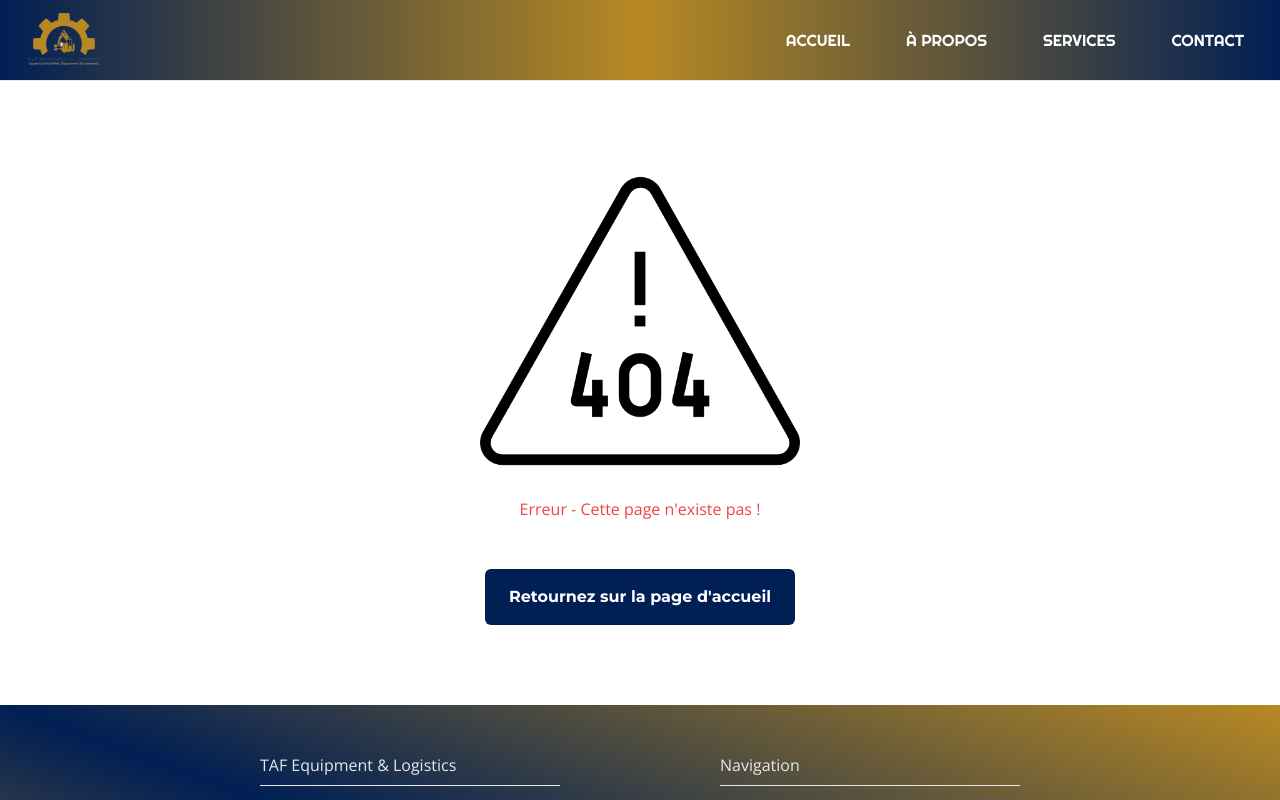
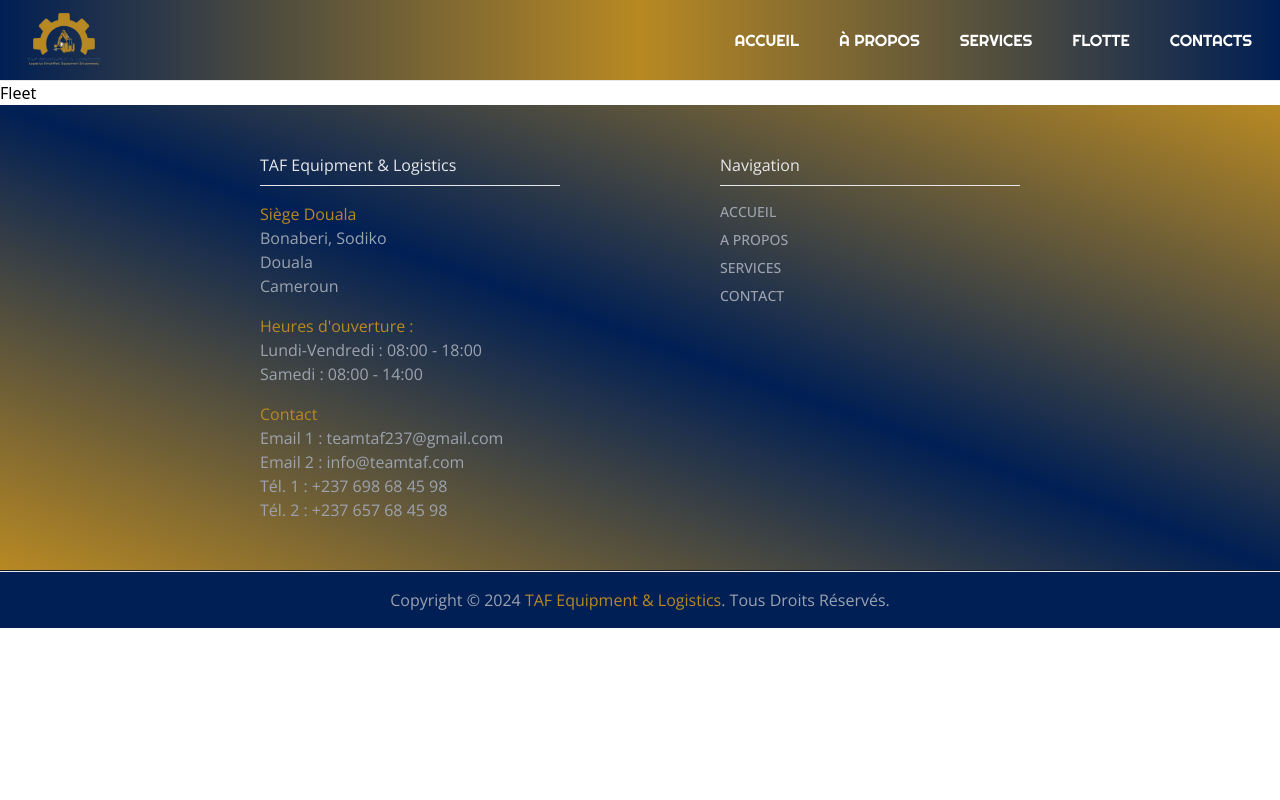
Before and after one commit to tonybnya/website, a React (Vite) app: page /fleet in a window 1280 px wide. Shown: the top 800 px of the page. Built offline with nearby package versions, Linux system fonts and the light colour scheme.

Commit message:
update: Navbar component and add Fleet page

```diff
--- a/src/App.jsx
+++ b/src/App.jsx
@@ -3,6 +3,7 @@
 import Home from "./pages/Home";
 import About from "./pages/About";
 import Services from "./pages/Services";
+import Fleet from "./pages/Fleet";
 import Contact from "./pages/Contact";
 import ErrorPage from "./pages/ErrorPage";
 import Footer from "./components/Footer";
@@ -26,6 +27,7 @@
           <Route path="/home" element={<Home />} />
           <Route path="/about" element={<About />} />
           <Route path="/services" element={<Services />} />
+          <Route path="/fleet" element={<Fleet />} />
           <Route path="/contact" element={<Contact />} />
           <Route path="*" element={<ErrorPage />} />
         </Routes>
--- a/src/components/Fleet.jsx
+++ /dev/null
@@ -1,12 +0,0 @@
-import React from "react";
-
-const Fleet = () => {
-  return (
-    <div>
-      <h1>Parcourez Notre Flotte</h1>
-      <h1>Parcourez Notre Flotte</h1>
-    </div>
-  );
-};
-
-export default Fleet;
--- a/src/components/Navbar.jsx
+++ b/src/components/Navbar.jsx
@@ -61,16 +61,16 @@
             <li>
               <Link
                 to="/"
-                className="block py-2 px-3 rounded text-white hover:underline max-sm:hover:bg-indigo-dye max-sm:hover:no-underline"
+                className="block py-2 px-1 rounded text-white hover:underline max-sm:hover:bg-indigo-dye max-sm:hover:no-underline"
                 aria-current="page"
               >
-                Accueil
+                accueil
               </Link>
             </li>
             <li>
               <Link
                 to="/about"
-                className="block py-2 px-3 rounded text-white hover:underline max-sm:hover:bg-indigo-dye max-sm:hover:no-underline"
+                className="block py-2 px-1 rounded text-white hover:underline max-sm:hover:bg-indigo-dye max-sm:hover:no-underline"
               >
                 À propos
               </Link>
@@ -78,17 +78,25 @@
             <li>
               <Link
                 to="/services"
-                className="block py-2 px-3 rounded text-white hover:underline max-sm:hover:bg-indigo-dye max-sm:hover:no-underline"
+                className="block py-2 px-1 rounded text-white hover:underline max-sm:hover:bg-indigo-dye max-sm:hover:no-underline"
               >
-                Services
+                services
+              </Link>
+            </li>
+            <li>
+              <Link
+                to="/fleet"
+                className="block py-2 px-1 rounded text-white hover:underline max-sm:hover:bg-indigo-dye max-sm:hover:no-underline"
+              >
+                flotte
               </Link>
             </li>
             <li>
               <Link
                 to="/contact"
-                className="block py-2 px-3 rounded text-white hover:underline max-sm:hover:bg-indigo-dye max-sm:hover:no-underline"
+                className="block py-2 px-1 rounded text-white hover:underline max-sm:hover:bg-indigo-dye max-sm:hover:no-underline"
               >
-                Contact
+                contacts
               </Link>
             </li>
           </ul>
--- /dev/null
+++ b/src/pages/Fleet.jsx
@@ -0,0 +1,7 @@
+import React from "react";
+
+const Fleet = () => {
+  return <div>Fleet</div>;
+};
+
+export default Fleet;
```
